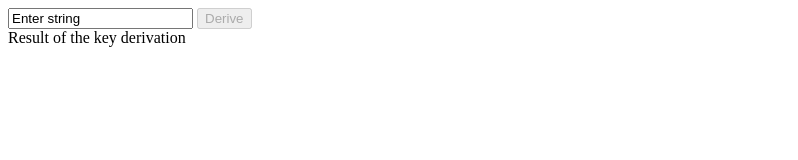
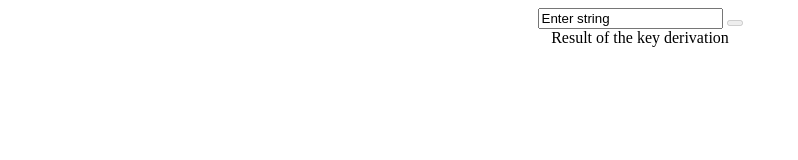
Before and after one commit to NikVolf/rust-workshop, a website built with webpack: page index.html in a window 1280 px wide. Shown: the whole page, without its empty margins (0-798 px from the left). Built offline with nearby package versions, Linux system fonts and the light colour scheme.

Commit message:
styles and html fix

```diff
--- a/index.html
+++ b/index.html
@@ -2,16 +2,18 @@
 <html>
   <head>
     <title>Rust Workshop Home</title>
+    <link rel="stylesheet" type="text/css" href="style/main.css">
   </head>
   <body>
+    <script src="build/bundle.js"></script>
     <div id="container">
       <div>
         <input id="sourceString" value="Enter string">
-        <button id="run" type="button" disabled>Derive</button>
+        <button id="run" type="button" disabled></button>
       </div>
-      </div>
+      <div>
         <span id="result">Result of the key derivation</span>
       </div>
-    <script src="build/bundle.js"></script>
+    </div>
   </body>
 </html>
--- /dev/null
+++ b/style/main.css
@@ -0,0 +1,3 @@
+#container {
+    text-align: center
+}
```
